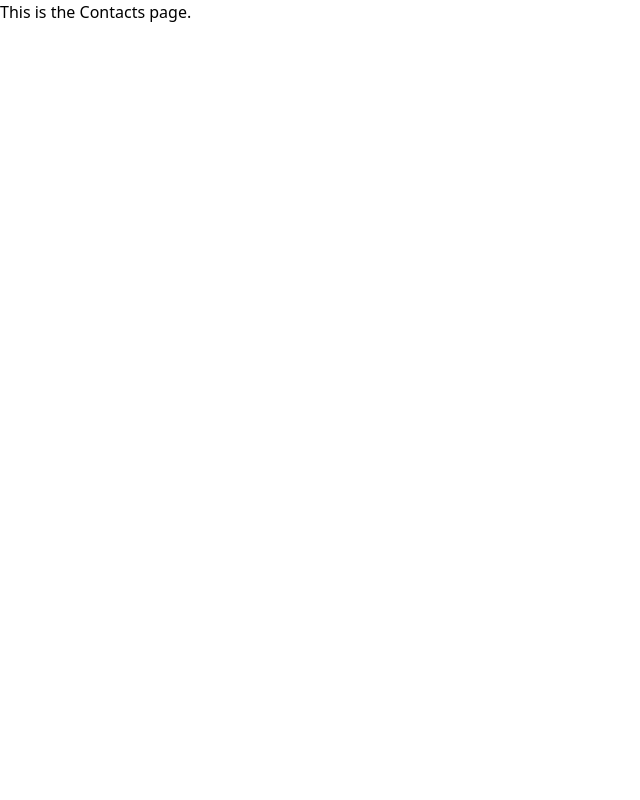
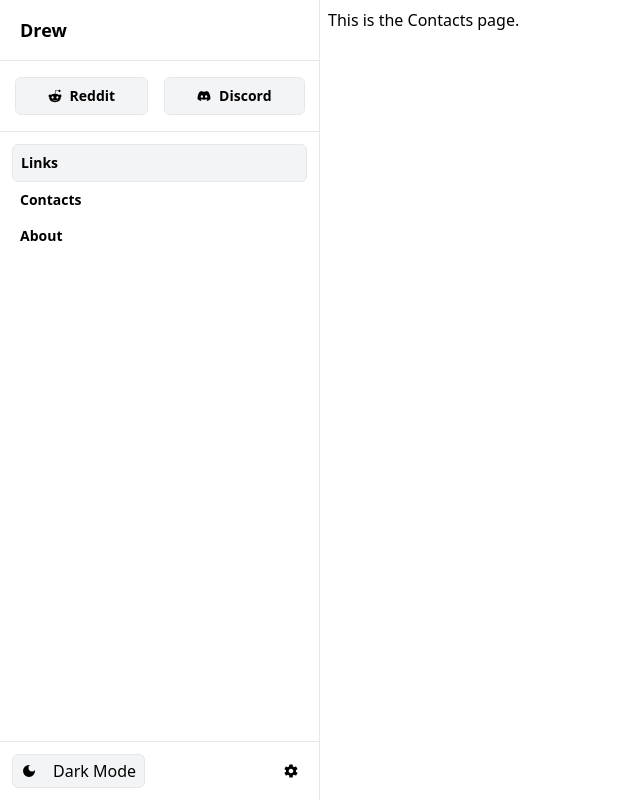
Before and after one commit to kentezrabetita/csu-drew, a Next.js app: page /contacts in a window 1280 px wide. Shown: the whole page, without its empty margins (0-640 px from the left). Built offline with nearby package versions, Linux system fonts and the light colour scheme.

Commit message:
update all pages content

```diff
--- a/common/content/about.tsx
+++ b/common/content/about.tsx
@@ -1,7 +1,15 @@
 import React from 'react';
+import Sidebar from '../components/sidebar';
 
 const AboutContent = () => {
-  return <div>AboutContent</div>;
+  return (
+    <div className='flex flex-row dark:bg-[#010101] dark:text-gray-300'>
+      <Sidebar />
+      <div className='flex flex-col w-full p-2 md:ml-80'>
+        <h1>This is the About page.</h1>
+      </div>
+    </div>
+  );
 };
 
 export default AboutContent;
--- a/common/content/contacts.tsx
+++ b/common/content/contacts.tsx
@@ -1,7 +1,15 @@
 import React from 'react';
+import Sidebar from '../components/sidebar';
 
 const ContactsContent = () => {
-  return <div>ContactsContent</div>;
+  return (
+    <div className='flex flex-row dark:bg-[#010101] dark:text-gray-300'>
+      <Sidebar />
+      <div className='flex flex-col w-full p-2 md:ml-80'>
+        <h1>This is the Contacts page.</h1>
+      </div>
+    </div>
+  );
 };
 
 export default ContactsContent;
--- a/common/content/home.tsx
+++ b/common/content/home.tsx
@@ -1,9 +1,6 @@
 import React from 'react';
 import Link from 'next/link';
 import Sidebar from '../components/sidebar';
-import Footer from '../components/footer';
-import { MdDarkMode } from 'react-icons/md';
-import { IoMdSettings } from 'react-icons/io';
 
 const HomeContent = () => {
   return (
--- a/pages/about.tsx
+++ b/pages/about.tsx
@@ -1,6 +1,7 @@
 import React from 'react';
 import MainLayout from '../common/layouts/main';
 import Head from 'next/head';
+import AboutContent from '../common/content/about';
 
 const AboutPage = () => {
   return (
@@ -9,7 +10,7 @@ const AboutPage = () => {
         <title>About</title>
       </Head>
       <MainLayout>
-        <h1>This is the About page.</h1>
+        <AboutContent />
       </MainLayout>
     </>
   );
--- a/pages/contacts.tsx
+++ b/pages/contacts.tsx
@@ -1,6 +1,7 @@
 import React from 'react';
 import MainLayout from '../common/layouts/main';
 import Head from 'next/head';
+import ContactsContent from '../common/content/contacts';
 
 const ContactsPage = () => {
   return (
@@ -9,7 +10,7 @@ const ContactsPage = () => {
         <title>Contacts</title>
       </Head>
       <MainLayout>
-        <h1>This is the Contacts page.</h1>
+        <ContactsContent />
       </MainLayout>
     </>
   );
```
